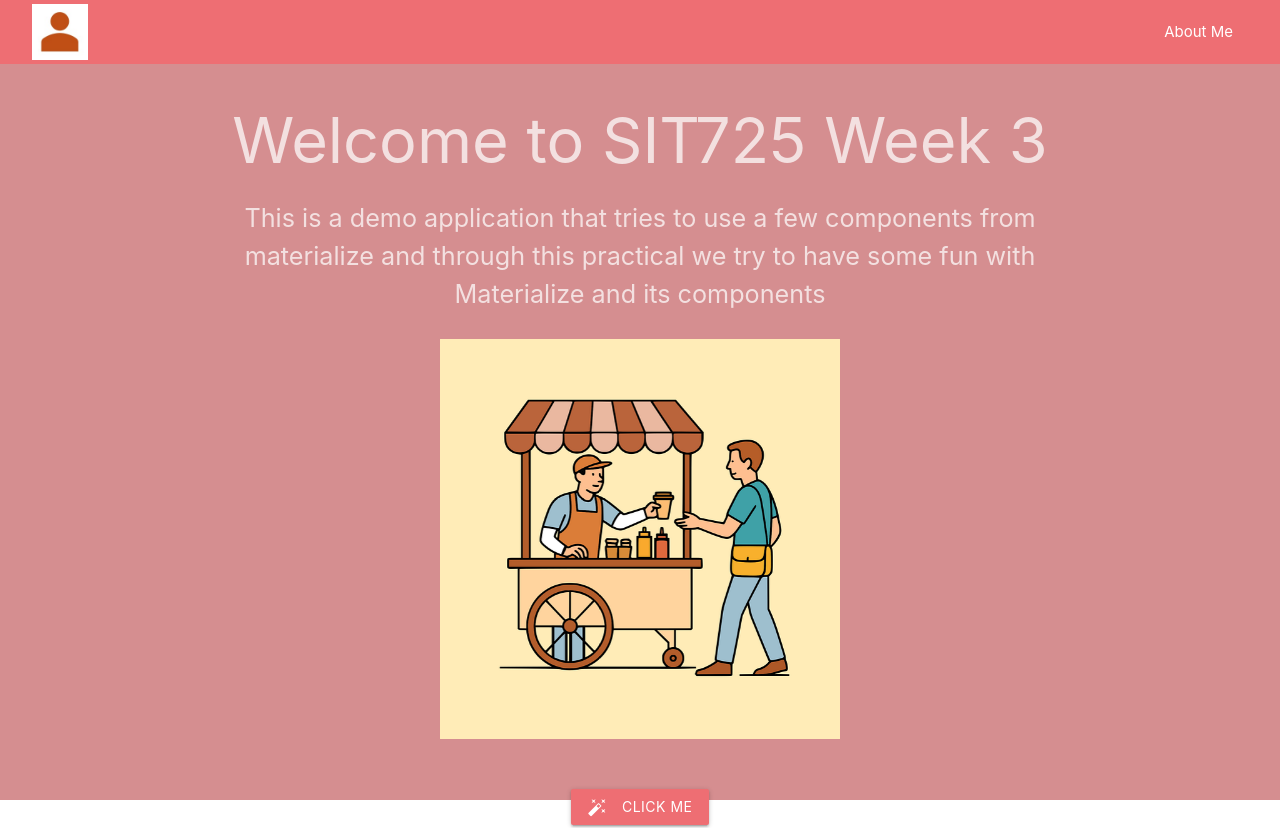
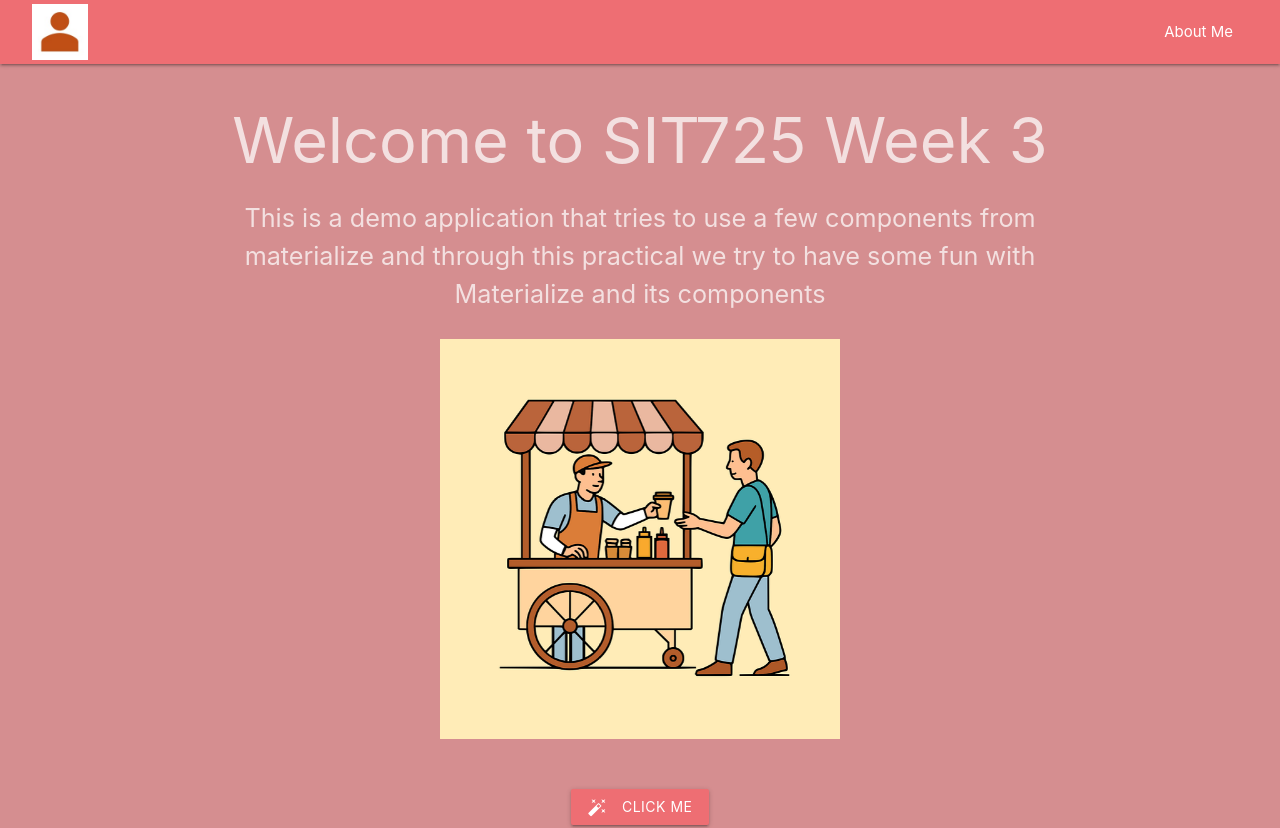
Before and after one commit to 225221834/SIT725, a website: page Week-3/public/index.html in a window 1280 px wide. Shown: the top 828 px of the page. Drawn offline with nearby package versions, Linux system fonts and the light colour scheme.

Commit message:
changes to css

```diff
--- a/Week-3/public/css/styles.css
+++ b/Week-3/public/css/styles.css
@@ -7,9 +7,15 @@ height: 56px;
 margin: 4px 0;
 }
 .main-body {
-background-color: #d58e90;
 color: rgb(243, 224, 224);
-height: calc(100vh - 64px);
+height: 100vh;
+}
+
+html, body {
+  height: 100%;
+  margin: 0;
+  padding: 0;
+  background-color: #d58e90; /* same as .main-body */
 }
 .materialboxed-image {
 margin: 0 auto;
```
